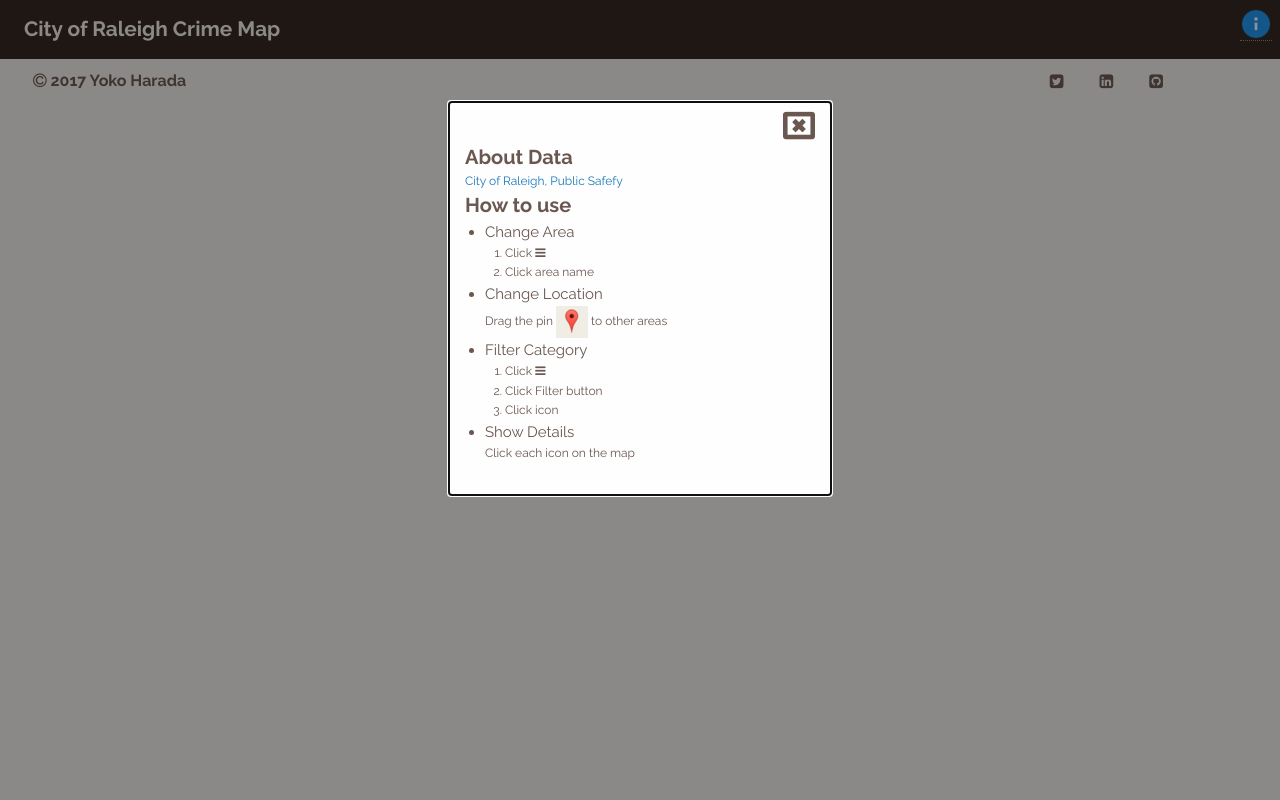
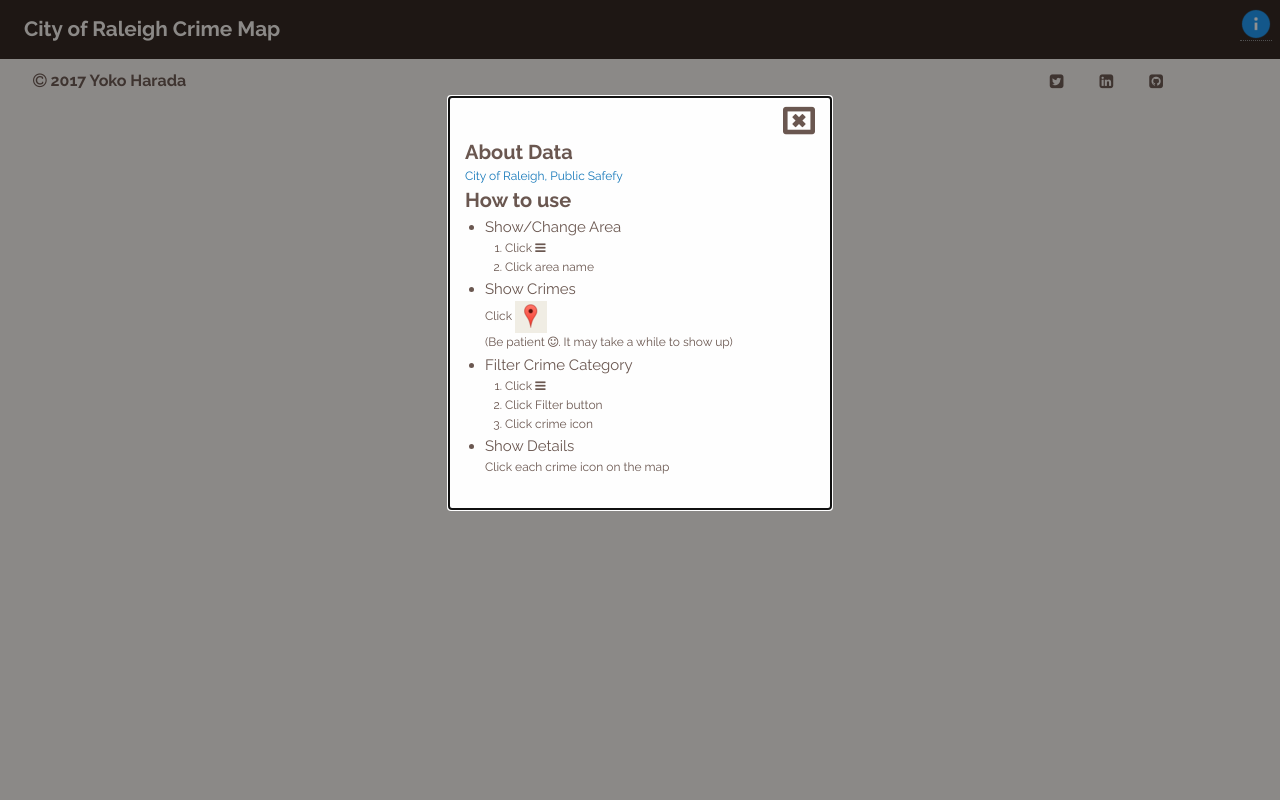
Before and after one commit to yokolet/pastoral-valleys, a Flask app: template templates/base.html in a window 1280 px wide, after a click that opens the changed part. Run offline with Flask 2, Linux system fonts and the light colour scheme; the template is opened without the code that fills it, so the values that code supplies are empty.

Commit message:
chore: Updates explanation in info window
Sincen then, a workflow has been changed. This is an update to
meet with the current workflow.

```diff
--- a/templates/base.html
+++ b/templates/base.html
@@ -42,25 +42,26 @@
         <div class="info-modal-title">How to use</div>
         <div class="info-modal">
           <ul>
-            <li class="lead">Change Area</li>
+            <li class="lead">Show/Change Area</li>
             <ol>
               <li>Click <i class="fa fa-bars"
                            aria-hidden="true"></i></li>
               <li>Click area name</li>
             </ol>
-            <li class="lead">Change Location</li>
+            <li class="lead">Show Crimes</li>
             <div>
-              Drag the pin <img src="/image/default-marker.png"/> to
-              other areas
+              Click <img src="/image/default-marker.png"/><br/>
+              (Be patient <i class="fa fa-smile-o" aria-hidden="true"></i>.
+              It may take a while to show up)
             </div>
-            <li class="lead">Filter Category</li>
+            <li class="lead">Filter Crime Category</li>
             <ol>
               <li>Click <i class="fa fa-bars" aria-hidden="true"></i></li>
               <li>Click Filter button</li>
-              <li>Click icon</li>
+              <li>Click crime icon</li>
             </ol>
             <li class="lead">Show Details</li>
-            <div>Click each icon on the map</div>
+            <div>Click each crime icon on the map</div>
           </ul>
         </div>
       </div>
```
